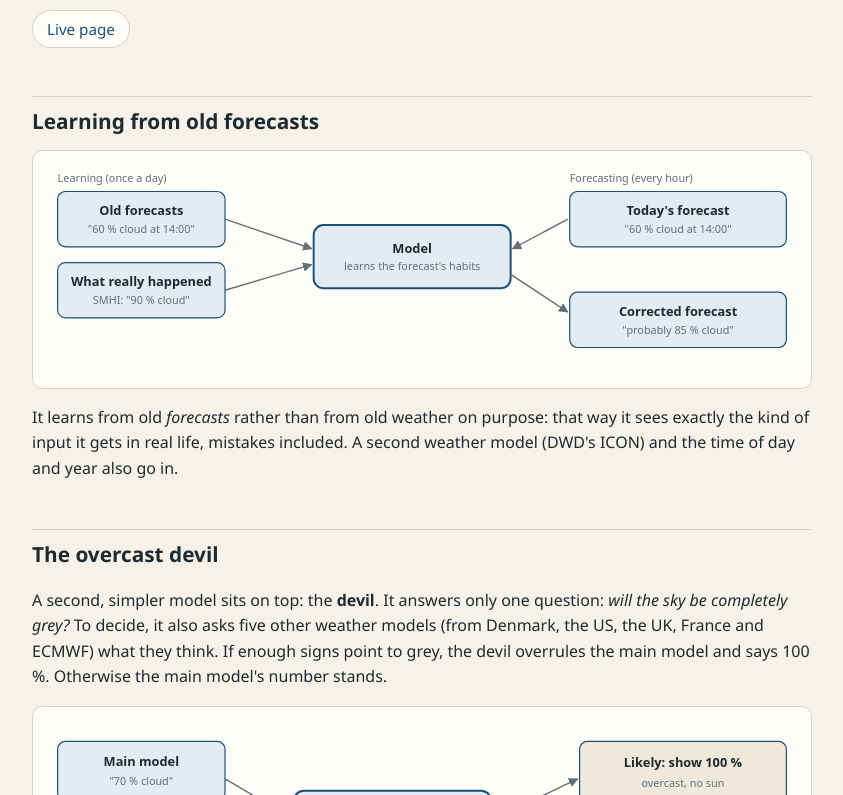
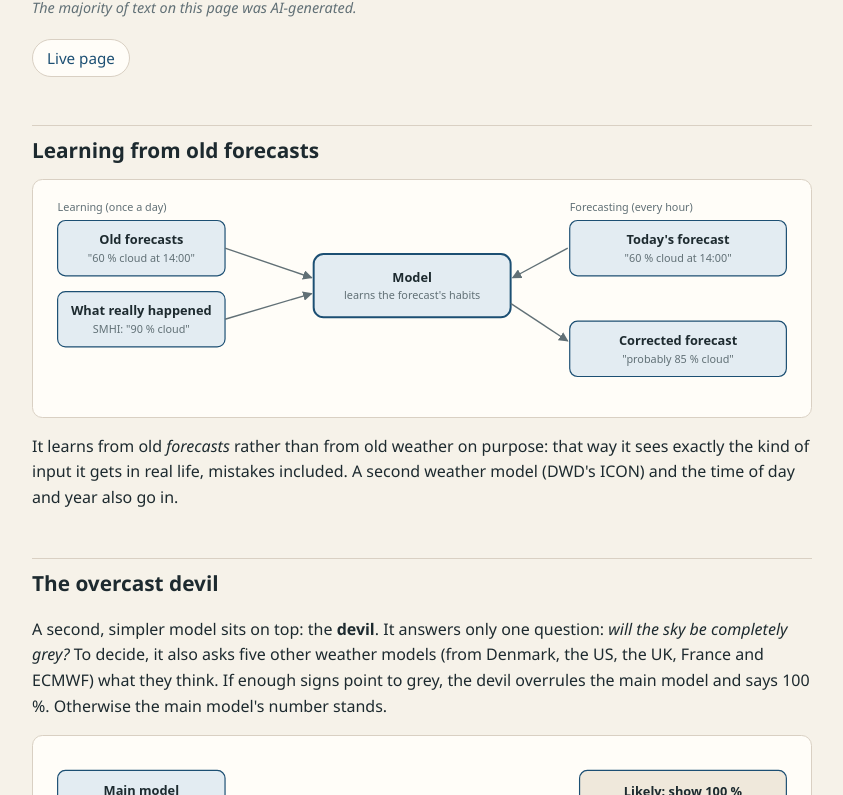
Before and after one commit to tyckeckse/skysightsign, a plain HTML site: page presentation/index.html in a window 1280 px wide. Shown: the part 112-907 px from the top of the page, without its empty margins (218-1061 px from the left). Drawn offline with Linux system fonts and the light colour scheme.

Commit message:
Note at the top that most of the text is AI-generated
Co-Authored-By: Claude Opus 5.5 <noreply@anthropic.com>

```diff
--- a/presentation/index.html
+++ b/presentation/index.html
@@ -61,12 +61,14 @@
     }
     .diagram img { width: 100%; height: auto; display: block; }
     footer { margin-top: 48px; color: var(--muted); font-size: 0.85rem; }
+    .ai-note { color: var(--muted); font-size: 0.9rem; font-style: italic; margin: 6px 0 0; }
   </style>
 </head>
 <body>
   <main>
     <header>
       <h1>🌤️ Skysightsign</h1>
+      <p class="ai-note">The majority of text on this page was AI-generated.</p>
       <div class="links">
         <a href="https://skysightsign.vercel.app">Live page</a>
       </div>
```
Also changed, not shown: 1 other file.
